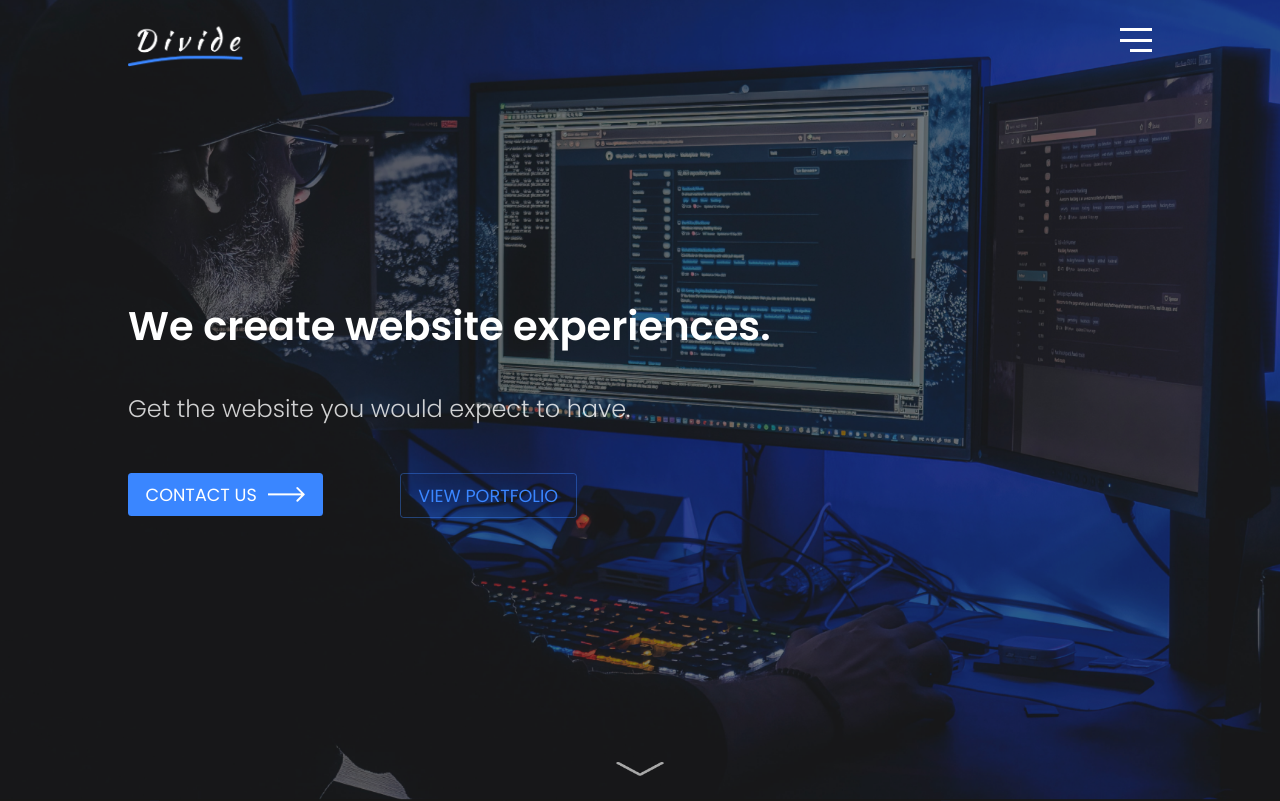
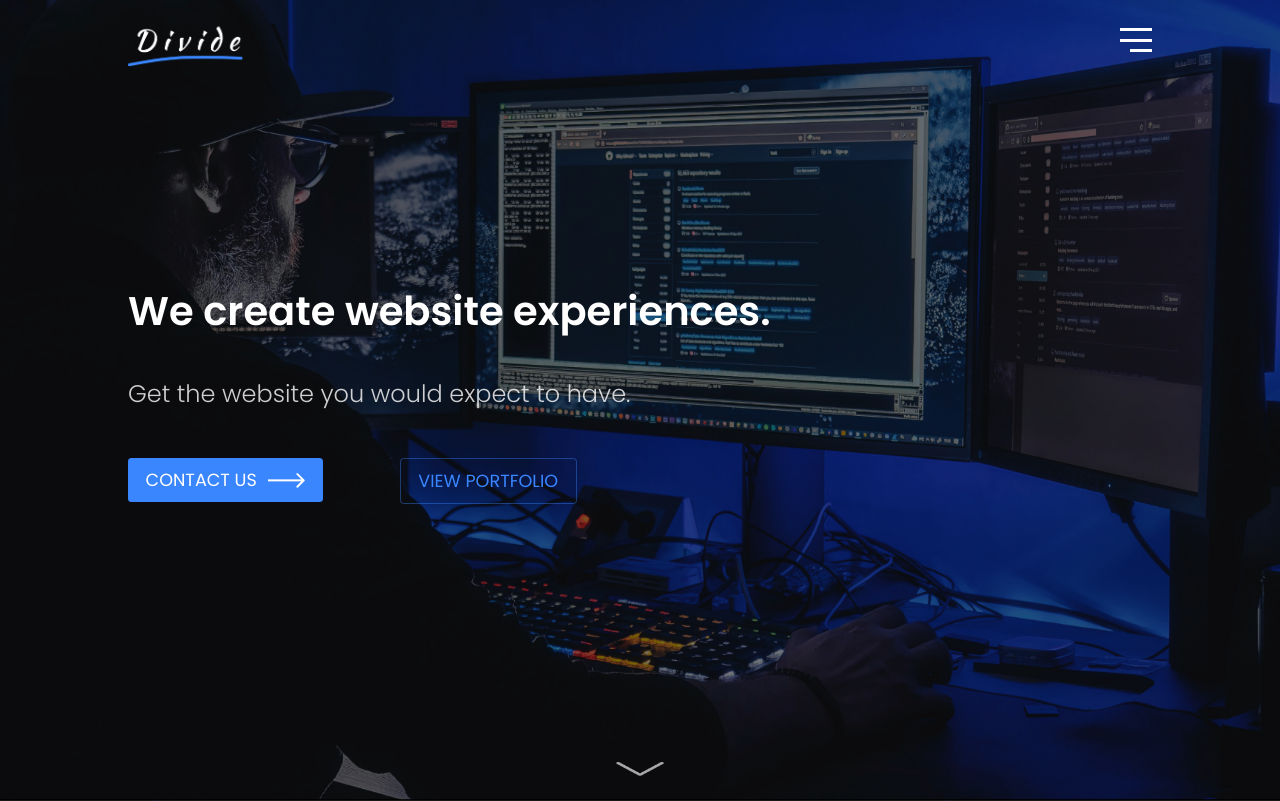
Before and after one commit to ostrekodowanie/divideproject, a React (Create React App) app: page / in a window 1280 px wide. Shown: the top 801 px of the page. Built offline with nearby package versions, Linux system fonts and the light colour scheme.

Commit message:
background

```diff
--- a/src/pages/Home/sass/home.css
+++ b/src/pages/Home/sass/home.css
@@ -7,7 +7,7 @@
   background: url("../../../assets/Home/main-background.png") no-repeat;
   background-size: cover;
   background-position: 28%;
-  background-color: #181818;
+  background-color: black;
   display: flex;
   align-items: center;
   position: relative;
@@ -21,7 +21,7 @@
 }
 
 .main-titles {
-  margin: 0.6in 0 0.8in 0;
+  margin: 0.5in 0 1in 0;
 }
 .main-titles h1,
 .main-titles h2 {
--- a/src/pages/Home/sass/home.scss
+++ b/src/pages/Home/sass/home.scss
@@ -9,7 +9,7 @@
     background: url('../../../assets/Home/main-background.png') no-repeat;
     background-size: cover;
     background-position: 28%;
-    background-color: $dark;
+    background-color: black;
     display: flex;
     align-items: center;
     position: relative;
@@ -24,7 +24,7 @@
 }
 
 .main-titles {
-    margin: .6in 0 .8in 0;
+    margin: .5in 0 1in 0;
     h1,
     h2 {
         color: $light;
```
Also changed, not shown: 1 other file (tests, documents, lock files or other folders).
